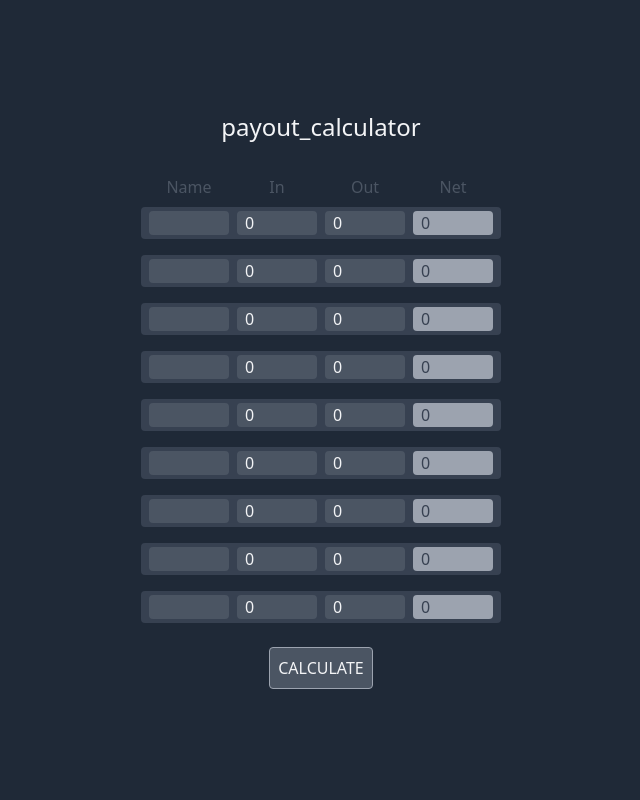
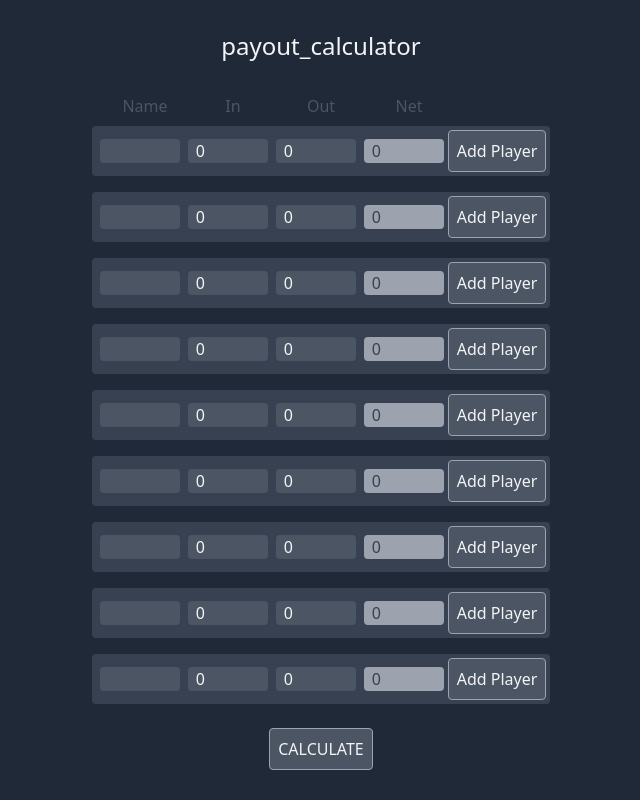
Before and after one commit to samMolyneux/payout_calculator, a Next.js app: page / in a window 1280 px wide. Shown: the whole page, without its empty margins (319-959 px from the left). Built offline with nearby package versions, Linux system fonts and the light colour scheme.

Commit message:
pulled player data up to form level

```diff
--- a/pages/index.tsx
+++ b/pages/index.tsx
@@ -7,45 +7,56 @@ export default function Home() {
     <div className="h-screen w-screen flex flex-col justify-center items-center">
       <div className="text-2xl text-center">payout_calculator</div>
       <div className="p-2"></div>
-      <InputForm  />
+      <InputForm />
     </div>
   );
 }
 
-const InputRow: React.FC<{
-}> = (props) => {
-  const [inVal, setInVal] = useState(0);
-  const [outVal, setOutVal] = useState(0);
-  return (
-    <div className=" flex bg-gray-700 p-1 my-2 rounded">
-      <input
-        type="text"
-        id="name"
-        className=" bg-gray-600 p-2  rounded w-20 h-6 mx-1"
-      ></input>
-      <input
-        type="number"
-        id="inVal"
-        name = "inVal"
-        value={inVal}
-        className=" bg-gray-600 p-2  rounded w-20 h-6 mx-1"
-        onChange={e => setInVal(e.target.valueAsNumber)}
-      ></input>
-      <input
-        type="number"
-        id="outVal"
-        value={outVal}
-        className=" bg-gray-600 p-2  rounded w-20 h-6 mx-1"
-        onChange={e => setOutVal(e.target.valueAsNumber)}
-      ></input>
+const InputForm: React.FC<{}> = (props) => {
+  const testVal = 0;
 
-      <div id = "netVal" className=" bg-gray-400 rounded w-20 h-6 mx-1 px-2 text-gray-700">{outVal - inVal}</div>
-    </div>
-  );
-};
+  let ledger: { [name: string]: number } = {};
 
-const InputForm: React.FC<{
-}> = (props) => {
+  function addPlayer(playerName: string, net: number) {
+    console.log("playerName:", playerName, " net: ", net);
+
+    ledger[playerName] = net;
+
+    console.log(ledger);
+  }
+
+  function calculate(ledger: { [name: string]: number }) {
+    let sum = 0;
+    let positives: { [name: string]: number } = {};
+    let negatives: { [name: string]: number } = {};
+
+    for (const [key, value] of Object.entries(ledger)) {
+      console.log(key, value);
+      sum = sum + value;
+
+      if (value > 0) {
+        positives[key] = value;
+      } else if (value < 0) {
+        negatives[key] = value;
+      } else {
+        console.log("evens");
+        return;
+      }
+    }
+
+    for (const [key, value] of Object.entries(positives).sort((a, b) => b[1] - a[1])) {
+      //check
+      let mostNeg = Object.entries(negatives).sort((a, b) => b[1] - a[1])[0];
+
+
+    }
+
+
+    if (sum != 0) {
+      console.log("INVALID INPUT: entries do not sum to zero");
+      return;
+    }
+  }
   return (
     <div className="flex flex-col justify-center items-center">
       {/* labels */}
@@ -62,28 +73,77 @@ const InputForm: React.FC<{
         <div className=" flex p-2 text-gray-600 rounded w-20 h-6 mx-1 justify-center">
           Net
         </div>
+        <div className="flex w-20 h-6 mx-1 p-2 justify-center"></div>
       </div>
 
       {/* A player element */}
 
-      <InputRow />
-      <InputRow />
-      <InputRow />
-      <InputRow />
-      <InputRow />
-      <InputRow />
-      <InputRow />
-      <InputRow />
-      <InputRow />
-
+      <InputRow addPlayer={addPlayer} />
+      <InputRow addPlayer={addPlayer} />
+      <InputRow addPlayer={addPlayer} />
+      <InputRow addPlayer={addPlayer} />
+      <InputRow addPlayer={addPlayer} />
+      <InputRow addPlayer={addPlayer} />
+      <InputRow addPlayer={addPlayer} />
+      <InputRow addPlayer={addPlayer} />
+      <InputRow addPlayer={addPlayer} />
 
       <div className="p-2"></div>
 
       <button
         className="p-2 flex border bg-gray-600 font-medium rounded hover:font-bold active:text-gray-400 active: border-gray-400"
+        onClick={() => calculate(ledger)}
       >
         CALCULATE
       </button>
     </div>
   );
 };
+
+const InputRow: React.FC<{
+  addPlayer: (name: string, net: number) => void;
+}> = (props) => {
+  const [inVal, setInVal] = useState(0);
+  const [outVal, setOutVal] = useState(0);
+  const [playerName, setPlayerName] = useState("");
+
+  return (
+    <div className=" flex bg-gray-700 p-1 my-2 rounded items-center">
+      <input
+        type="text"
+        id="playerName"
+        className=" bg-gray-600 p-2  rounded w-20 h-6 mx-1"
+        onChange={(e) => setPlayerName(e.target.value)}
+      ></input>
+      <input
+        type="number"
+        id="inVal"
+        name="inVal"
+        value={inVal}
+        className=" bg-gray-600 p-2  rounded w-20 h-6 mx-1"
+        onChange={(e) => setInVal(e.target.valueAsNumber)}
+      ></input>
+      <input
+        type="number"
+        id="outVal"
+        value={outVal}
+        className=" bg-gray-600 p-2  rounded w-20 h-6 mx-1"
+        onChange={(e) => setOutVal(e.target.valueAsNumber)}
+      ></input>
+
+      <div
+        id="netVal"
+        className=" bg-gray-400 rounded w-20 h-6 mx-1 px-2 text-gray-700"
+      >
+        {outVal - inVal}
+      </div>
+
+      <button
+        className="p-2 flex border bg-gray-600 font-medium rounded hover:font-bold active:text-gray-400 active: border-gray-400 "
+        onClick={(e) => props.addPlayer(playerName, outVal - inVal)}
+      >
+        Add Player
+      </button>
+    </div>
+  );
+};
```
